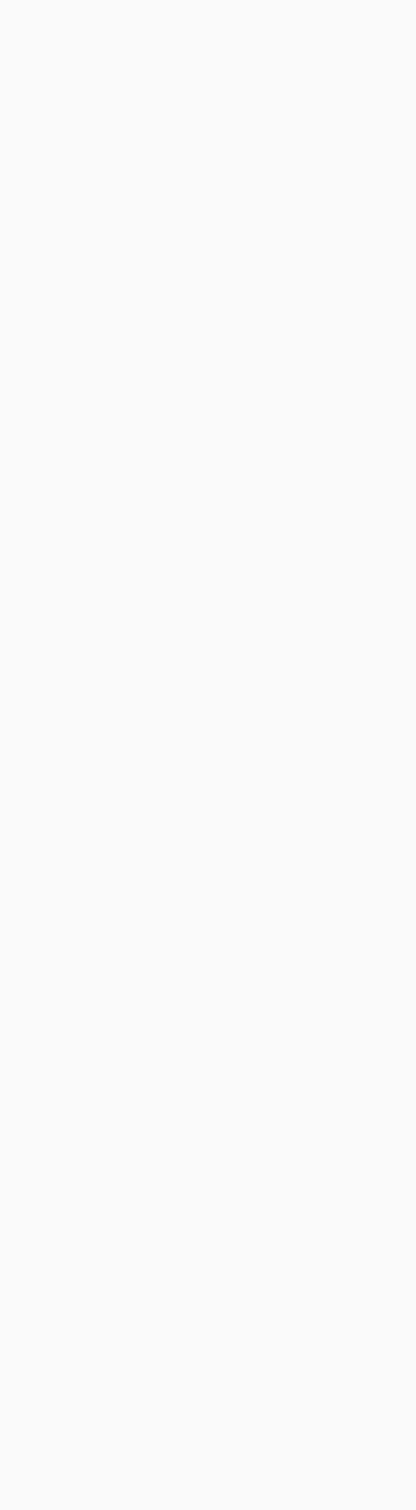
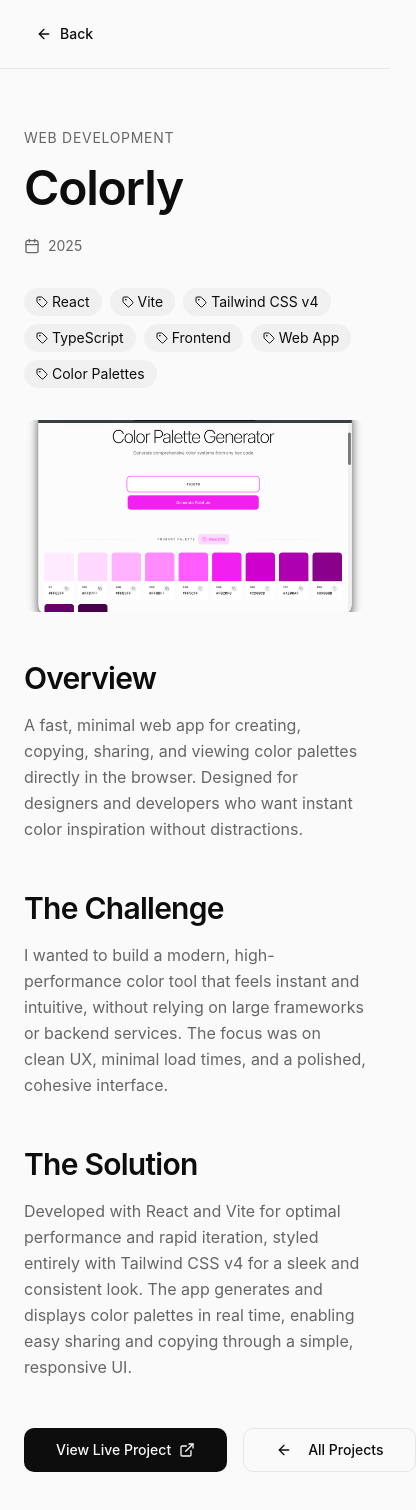
Before and after one commit to xzd3n3k/hypextream, a React (Vite) app: page /project/colorly in a window 390 px wide. Shown: the top 1510 px of the page, 416 px wide, since content can reach past the window. Before the commit the page ends 844 px from the top, so only its background shows below. Built offline with nearby package versions, Linux system fonts and the light colour scheme.

Commit message:
feat(ProjectDetail): add ProjectDetail page content and show Projects on one page

```diff
--- a/src/pages/Index.tsx
+++ b/src/pages/Index.tsx
@@ -1,11 +1,12 @@
 import {Hero} from "../components/Hero.tsx";
 import {Contact} from "../components/Contact.tsx";
+import {Projects} from "../components/Projects.tsx";
 
 const Index = () => {
     return (
         <div className="min-h-screen">
             <Hero />
-            {/*<Projects />*/}
+            <Projects />
             <Contact />
         </div>
     )
--- a/src/pages/ProjectDetail.tsx
+++ b/src/pages/ProjectDetail.tsx
@@ -1,5 +1,154 @@
-const ProjectDetail = () => {
-    return <></>
+import { useParams, Link } from "react-router-dom";
+import { ArrowLeft, ExternalLink, Calendar, Tag } from "lucide-react";
+import {Button} from "../components/Button.tsx";
+import synaptosLogo from "../assets/synaptos-digital-logo.png";
+import itsTimeWeb from "../assets/itstime-web.png";
+import colorlyWeb from "../assets/colorly-web.png";
+
+const projectsData = {
+    "colorly": {
+        title: "Colorly",
+        category: "Web Development",
+        image: colorlyWeb,
+        date: "2025",
+        tags: ["React", "Vite", "Tailwind CSS v4", "TypeScript", "Frontend", "Web App", "Color Palettes"],
+        description: "A fast, minimal web app for creating, copying, sharing, and viewing color palettes directly in the browser. Designed for designers and developers who want instant color inspiration without distractions.",
+        challenge: "I wanted to build a modern, high-performance color tool that feels instant and intuitive, without relying on large frameworks or backend services. The focus was on clean UX, minimal load times, and a polished, cohesive interface.",
+        solution: "Developed with React and Vite for optimal performance and rapid iteration, styled entirely with Tailwind CSS v4 for a sleek and consistent look. The app generates and displays color palettes in real time, enabling easy sharing and copying through a simple, responsive UI.",
+        link: "https://colorly.cloud",
+    },
+    "its-time-business-website": {
+        title: "It’s Time – Business Website",
+        category: "Web Development",
+        image: itsTimeWeb,
+        date: "2025",
+        tags: ["Svelte", "SvelteKit", "TypeScript", "SCSS", "Python", "Flask", "Frontend", "Backend", "smtplib"],
+        description: "A modern, fast-loading business website for a local company built with SvelteKit and Flask. The site serves as both a presentation platform and a contact portal, designed with performance and simplicity in mind.",
+        challenge: "The client wanted a lightweight, SEO-friendly website with a custom contact form that could securely send emails directly to their inbox without using third-party services. It also needed a consistent, professional design and smooth animations, while keeping deployment and hosting minimalistic.",
+        solution: "I developed the frontend in SvelteKit for fast rendering and transitions, and created a Flask-based backend to handle form submissions securely via Python’s smtplib. The entire system was styled using SCSS for maintainable and responsive design. Thanks to SvelteKit’s SSR, the site loads instantly and ranks well on search engines.",
+        link: "https://itstime.cz",
+    },
+    "synaptos-digital-logo": {
+        title: "Synaptos Digital Logo",
+        category: "Graphic Design",
+        image: synaptosLogo,
+        date: "2025",
+        tags: ["Logo Design", "Branding", "Adobe Illustrator", "Color Theory", "Color Palette"],
+        description: "Branding package including logo design, color palette and typography system for a tech startup.",
+        challenge: "Creating a memorable visual identity that balances professionalism with approachability while standing out in a crowded market.",
+        solution: "Developed a clean, geometric logo with a modern color scheme and versatile design system that works across digital and print media.",
+        link: "",
+    },
+};
+
+export default function ProjectDetail() {
+    const { id } = useParams<{ id: string }>();
+    const project = id ? projectsData[id as keyof typeof projectsData] : null;
+
+    if (!project) {
+        return (
+            <div className="min-h-screen flex items-center justify-center">
+                <div className="text-center">
+                    <h1 className="text-4xl font-bold mb-4">Project not found</h1>
+                    <Link to="/">
+                        <Button variant="outline">
+                            <ArrowLeft className="w-4 h-4 mr-2" />
+                            Back to Home
+                        </Button>
+                    </Link>
+                </div>
+            </div>
+        );
+    }
+
+    return (
+        <div className="min-h-screen">
+            <nav className="fixed top-0 left-0 right-0 z-50 bg-background/80 backdrop-blur-lg border-b">
+                <div className="mx-auto px-6 py-4">
+                    <Link to="/">
+                        <Button variant="ghost" size="sm" className="gap-2">
+                            <ArrowLeft className="w-4 h-4" />
+                            Back
+                        </Button>
+                    </Link>
+                </div>
+            </nav>
+
+            <main className="pt-20">
+                <div className="container mx-auto px-6 py-12 max-w-5xl">
+                    <div className="mb-8 fade-in">
+                        <p className="text-sm uppercase tracking-wider text-muted-foreground mb-4">
+                            {project.category}
+                        </p>
+                        <h1 className="text-5xl md:text-7xl font-bold tracking-tighter mb-6">
+                            {project.title}
+                        </h1>
+
+                        <div className="flex flex-wrap gap-6 text-sm text-muted-foreground mb-8">
+                            <div className="flex items-center gap-2">
+                                <Calendar className="w-4 h-4" />
+                                {project.date}
+                            </div>
+                        </div>
+
+                        <div className="flex flex-wrap gap-2 mb-8">
+                            {project.tags.map((tag) => (
+                                <span
+                                    key={tag}
+                                    className="inline-flex items-center gap-1 px-3 py-1 bg-muted rounded-full text-sm"
+                                >
+                  <Tag className="w-3 h-3" />
+                                    {tag}
+                </span>
+                            ))}
+                        </div>
+                    </div>
+
+                    <div className="aspect-video overflow-hidden rounded-lg mb-12 fade-in">
+                        <img
+                            src={project.image}
+                            alt={project.title}
+                            className="w-full h-full object-cover"
+                        />
+                    </div>
+
+                    <div className="prose prose-lg max-w-none mb-12 fade-in">
+                        <h2 className="text-3xl font-bold mb-4">Overview</h2>
+                        <p className="text-muted-foreground leading-relaxed">
+                            {project.description}
+                        </p>
+
+                        <h2 className="text-3xl font-bold mb-4 mt-12">The Challenge</h2>
+                        <p className="text-muted-foreground leading-relaxed">
+                            {project.challenge}
+                        </p>
+
+                        <h2 className="text-3xl font-bold mb-4 mt-12">The Solution</h2>
+                        <p className="text-muted-foreground leading-relaxed">
+                            {project.solution}
+                        </p>
+                    </div>
+
+                    <div className="flex gap-4 fade-in">
+                        {
+                            project.link
+                            ? <Button size="lg" className="gap-2" hasChild>
+                                    <a href={project.link} target="_blank" rel="noopener noreferrer">
+                                        View Live Project
+                                        <ExternalLink className="w-4 h-4" />
+                                    </a>
+                                </Button>
+                            : null
+                        }
+                        <Button variant="outline" size="lg" hasChild>
+                            <Link to="/">
+                                <ArrowLeft className="w-4 h-4 mr-2" />
+                                All Projects
+                            </Link>
+                        </Button>
+                    </div>
+                </div>
+            </main>
+        </div>
+    );
 }
-
-export default ProjectDetail;
```
